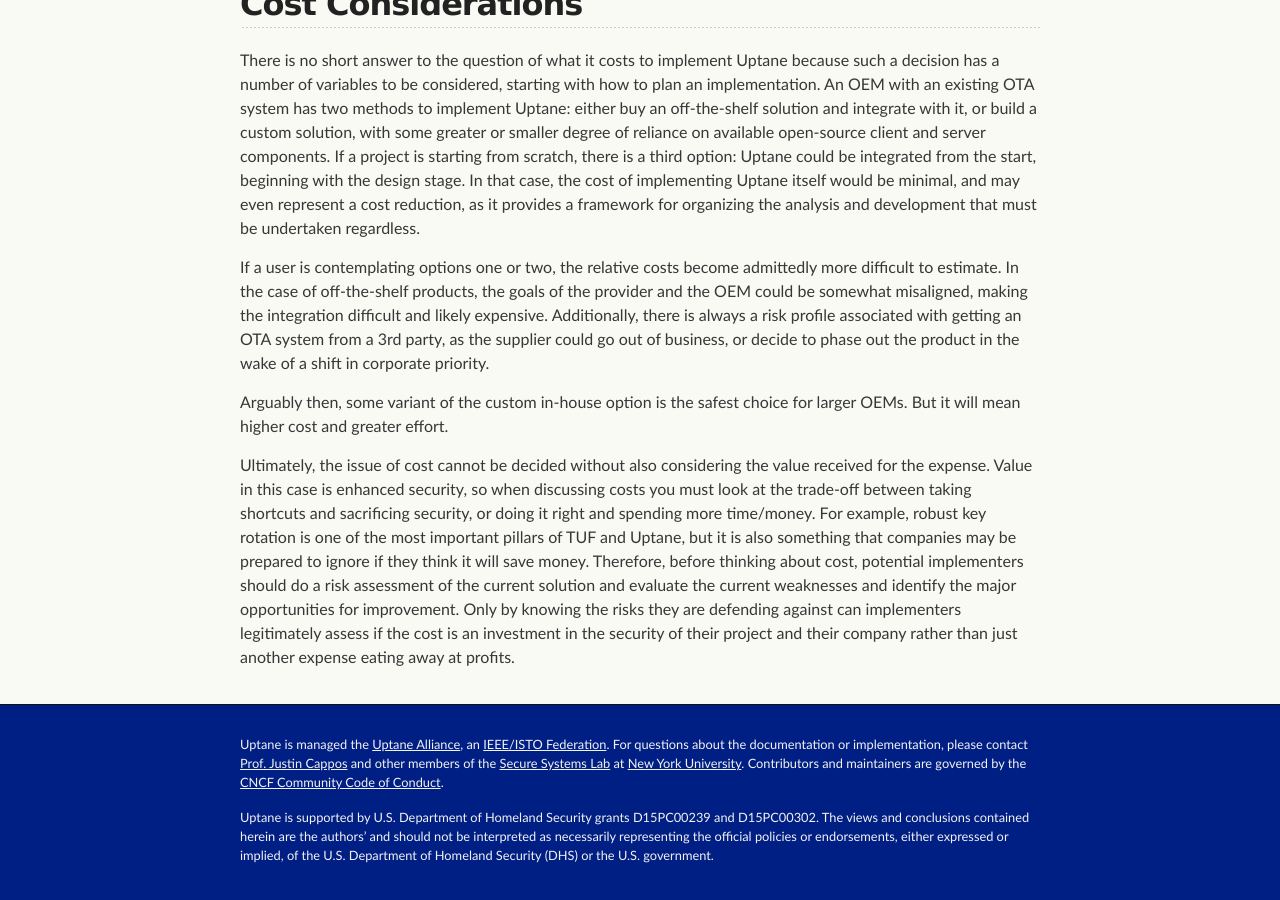
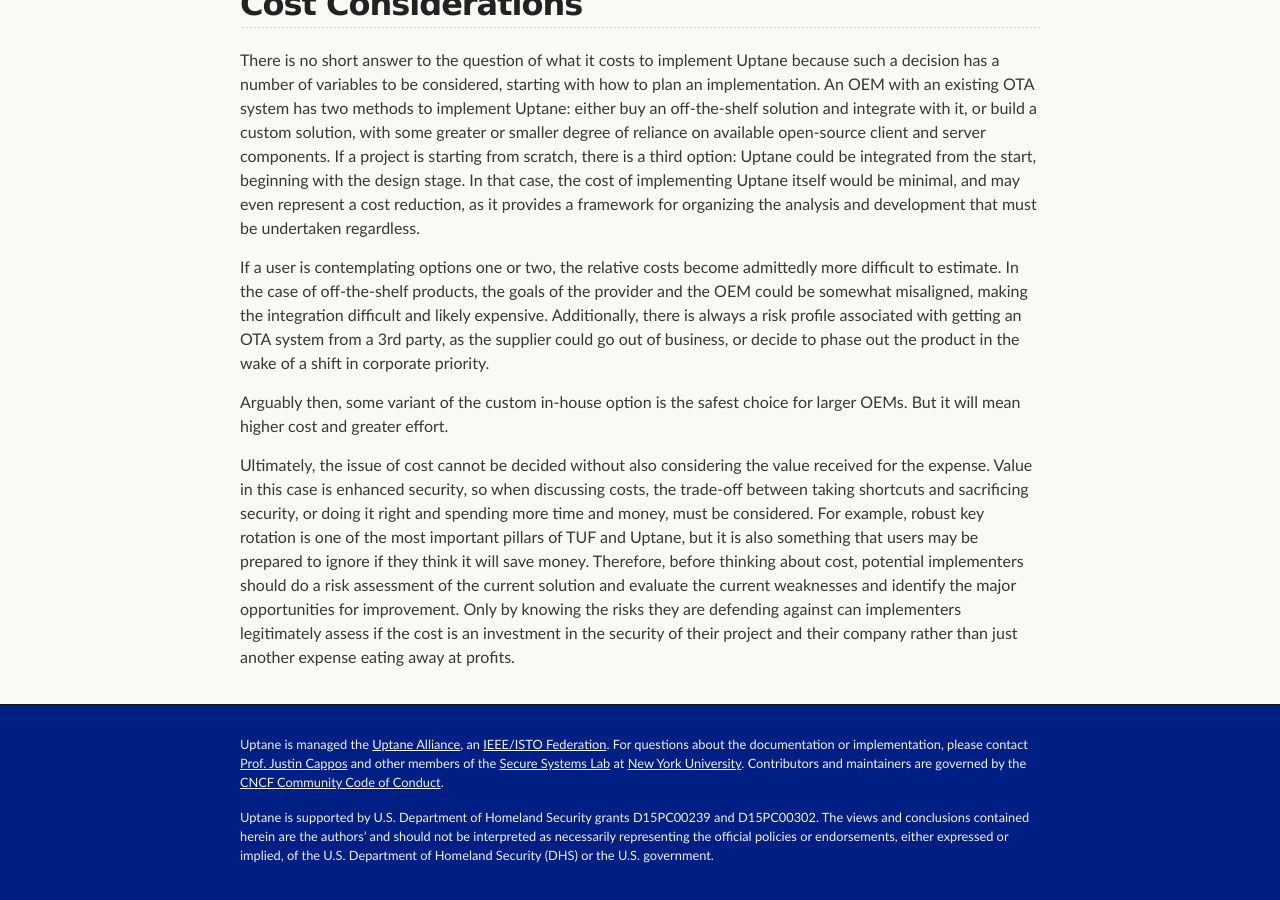
Before and after one commit to uptane/deployment-considerations, a Jekyll site: the page built from repositories.md, in a window 1280 px wide and 900 px high, scrolled down 10778 px. Built offline with Jekyll 4.4.1, drawn with Linux system fonts in a browser that asks for light colours; our own code applies the rules of GitHub Pages for plain Markdown files.

Commit message:
Update repositories.md
Co-authored-by: Patti Vacek <pattivacek@gmail.com>

```diff
--- a/repositories.md
+++ b/repositories.md
@@ -244,4 +244,4 @@ If a user is contemplating options one or two, the relative costs become admitte
 
 Arguably then, some variant of the custom in-house option is the safest choice for larger OEMs. But it will mean higher cost and greater effort.
 
-Ultimately, the issue of cost cannot be decided without also considering the value received for the expense. Value in this case is enhanced security, so when discussing costs you must look at the trade-off between taking shortcuts and sacrificing security, or doing it right and spending more time/money. For example, robust key rotation is one of the most important pillars of TUF and Uptane, but it is also something that companies may be prepared to ignore if they think it will save money. Therefore, before thinking about cost, potential implementers should do a risk assessment of the current solution and evaluate the current weaknesses and identify the major opportunities for improvement.  Only by knowing the risks they are defending against can implementers legitimately assess if the cost is an investment in the security of their project and their company rather than just another expense eating away at profits.
+Ultimately, the issue of cost cannot be decided without also considering the value received for the expense. Value in this case is enhanced security, so when discussing costs, the trade-off between taking shortcuts and sacrificing security, or doing it right and spending more time and money, must be considered. For example, robust key rotation is one of the most important pillars of TUF and Uptane, but it is also something that users may be prepared to ignore if they think it will save money. Therefore, before thinking about cost, potential implementers should do a risk assessment of the current solution and evaluate the current weaknesses and identify the major opportunities for improvement.  Only by knowing the risks they are defending against can implementers legitimately assess if the cost is an investment in the security of their project and their company rather than just another expense eating away at profits.
```
